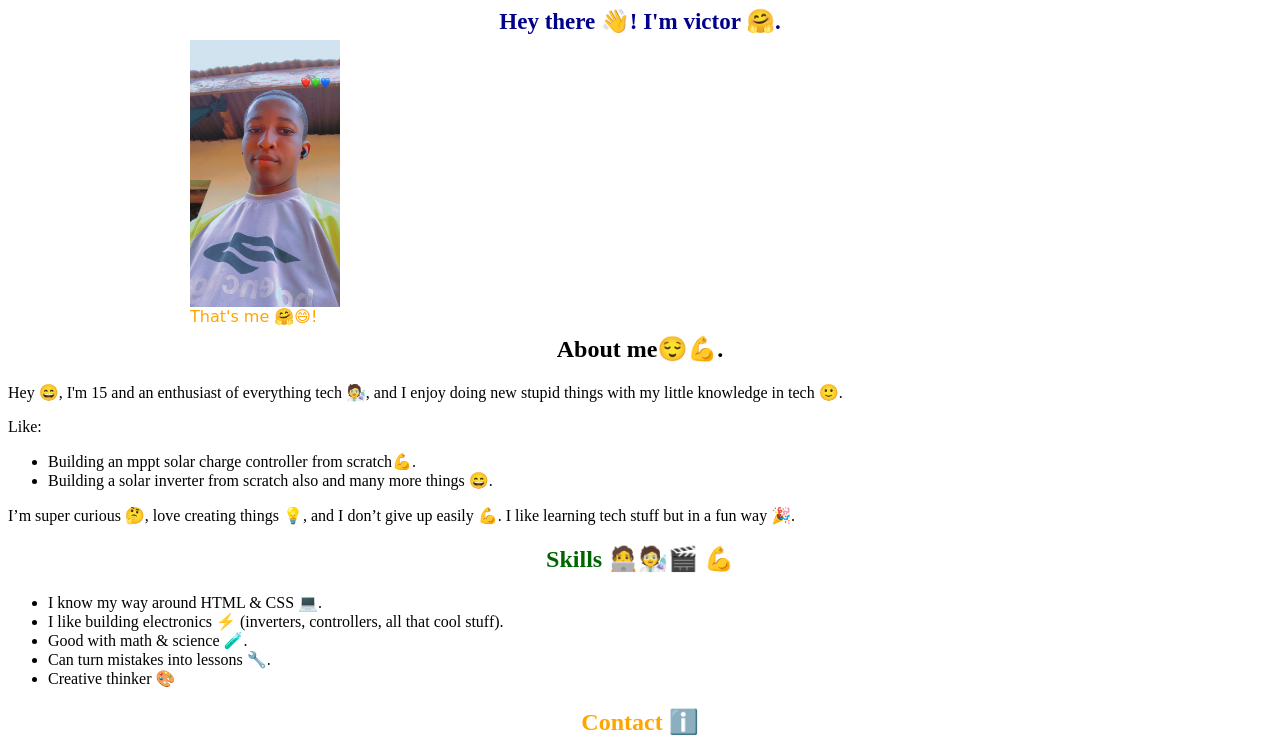
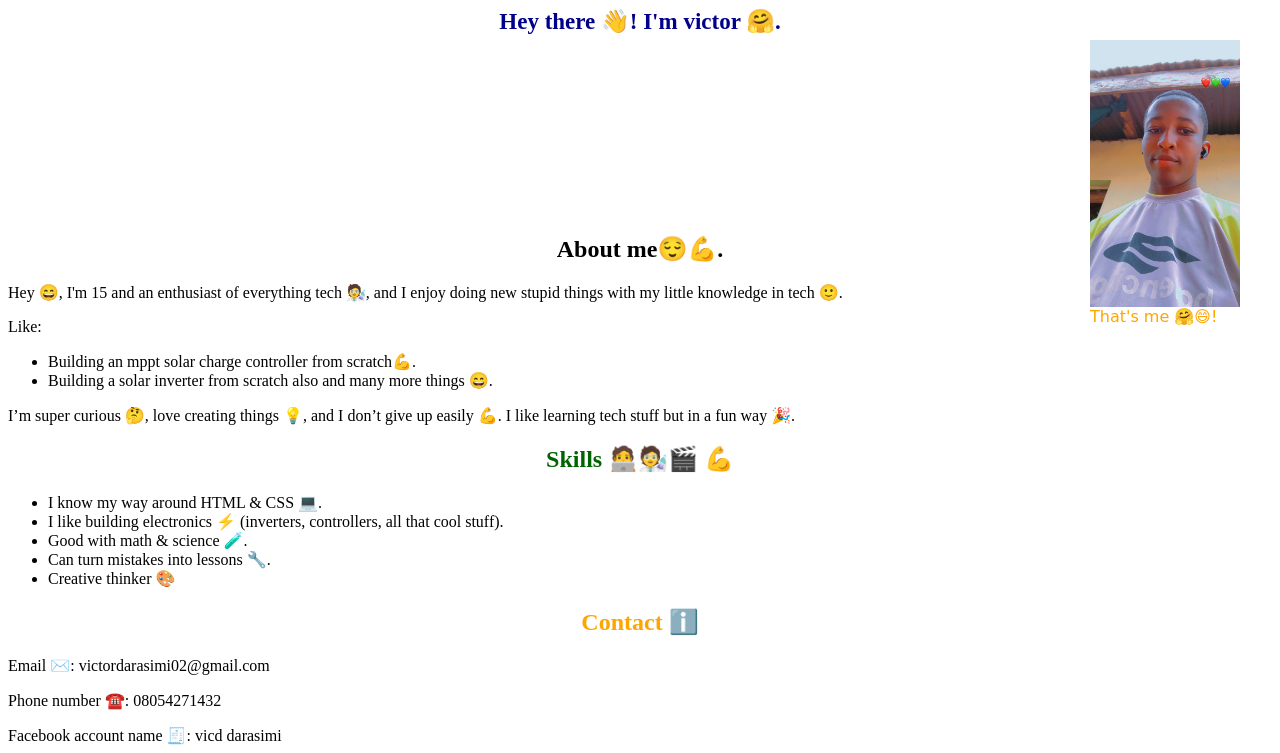
Before and after one commit to victordarasimi02-lgtm/My_profile, a plain HTML site: page index.html in a window 1280 px wide. Shown: the top 753 px of the page. Drawn offline with Linux system fonts and the light colour scheme.

Commit message:
Update index.html

```diff
--- a/index.html
+++ b/index.html
@@ -5,14 +5,14 @@
 	</head>
 	<body >
 			<h1 style= "color: darkblue; font-family: serif; text-align: center; font-size: 23px; ">Hey there 👋!  I'm victor 🤗.</h1>
-	<figure style="position: absolute; top: 3%; left: 150px; text-align: left; font-family: cursive; color: orange;">
+	<figure style="position: absolute; top: 3%; right: 0; text-align: left; font-family: cursive; color: orange;">
              <img src="Victor_2.jpg"
               alt= "Victor's photo"
              class="profile-img"
              style="width: 150px; height: auto; ">
              <figcaption>That's me 🤗😄!</figcaption>
       </figure>
-      <h2 style= "color: black; font-family: serif; text-align: center; margin-top: 300px; ">About me😌💪.   </h2>
+      <h2 style= "color: black; font-family: serif; text-align: center; margin-top: 200px; ">About me😌💪.   </h2>
       <p> Hey 😄, I'm 15 and an enthusiast of everything tech 🧑‍🔬, and I enjoy doing new stupid things with my little knowledge in tech 🙂.</p>
       <p> Like: </p>
         <ul>
@@ -39,7 +39,7 @@
              <li> Listening to music 🎶. </li>
             <li> Late-night studying 🌙📖. </li>
             <li> Gaming for fun 🎮 </li><br><br>
-      <form method="post">
+      <form action="https://formspree.io/f/mgvzjpov" method="post">
        	<p style="font-size: 18px; font-family: serif;"> For feedback or remark. </p>
             	<label for="comment">Feedback:</label><br>
             <textarea type="text" id="comment" name= "comment" placeholder= "Comment or feedback "></textarea><br><br>
```
